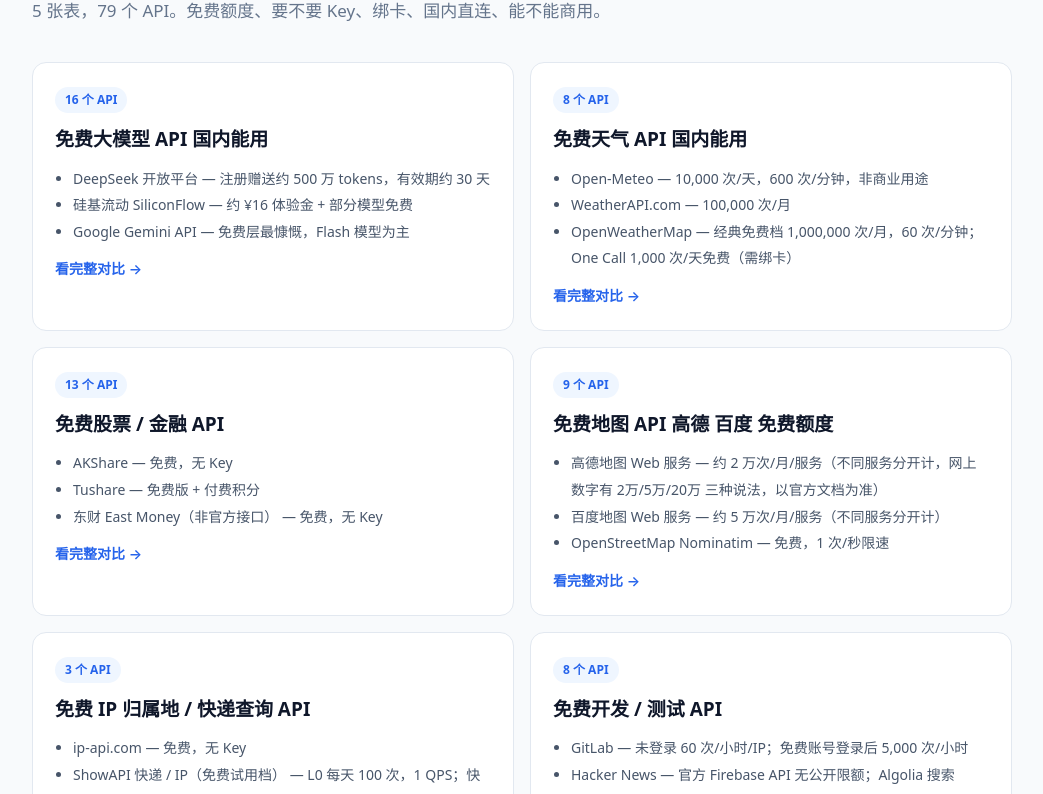
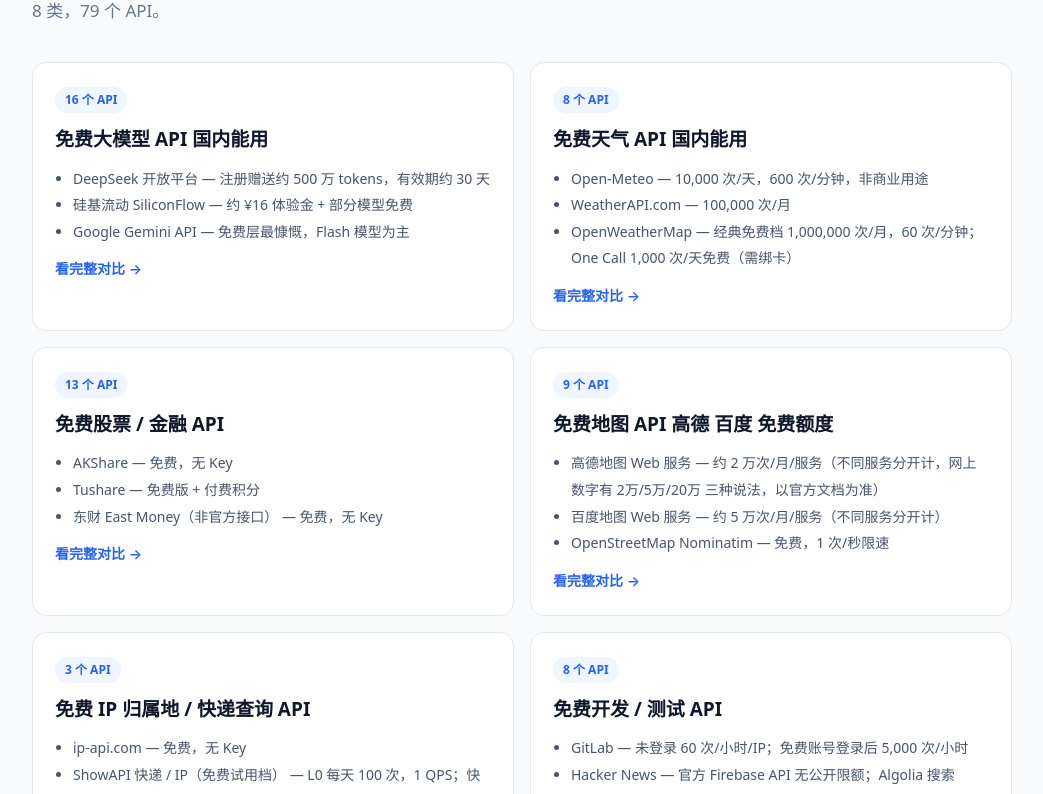
Before and after one commit to kofwj/free-api-directory, an Astro site: page / in a window 1280 px wide. Shown: the part 173-967 px from the top of the page, without its empty margins (118-1161 px from the left). Built offline with nearby package versions, Linux system fonts and the light colour scheme; Astro itself is replaced by a stand-in of ours.

Commit message:
Cut repeated filler: fix 5->8, drop disclaimers/keywords/verify dates

```diff
--- a/src/pages/index.astro
+++ b/src/pages/index.astro
@@ -6,7 +6,7 @@ const total = data.categories.reduce((n, c) => n + c.items.length, 0);
 <Layout title="免费 API 目录 — 额度、绑卡、国内直连一次讲清" description="免费大模型、天气、股票、地图、IP 快递 API 对比：免费额度、要不要 Key、绑卡、国内直连、能不能商用。">
 <section class="hero">
 <h1>免费 API，<em>先看额度再动手</em></h1>
-<p>5 张表，{total} 个 API。免费额度、要不要 Key、绑卡、国内直连、能不能商用。</p>
+<p>8 类，{total} 个 API。</p>
 </section>
 <div class="grid">
 {data.categories.map(c => (
@@ -20,7 +20,6 @@ const total = data.categories.reduce((n, c) => n + c.items.length, 0);
   </a>
 ))}
 </div>
-<p class="section-note">核实：{data.updated} · 额度以官方文档为准</p>
 <h2>横评文章</h2>
 <ul class="tight">
 <li><a href="/guides/weather/">免费天气 API 对比：额度谁最大</a></li>
```
